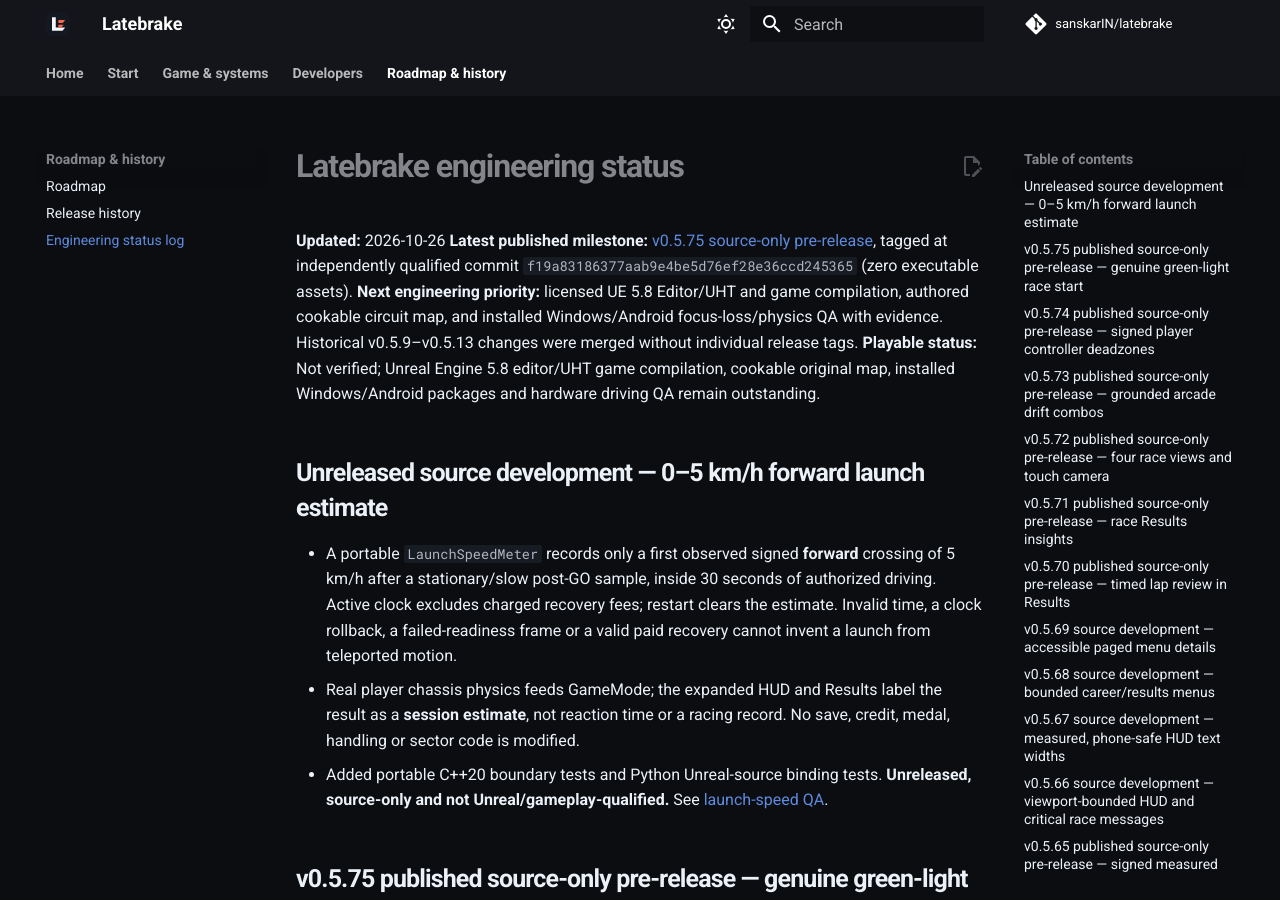
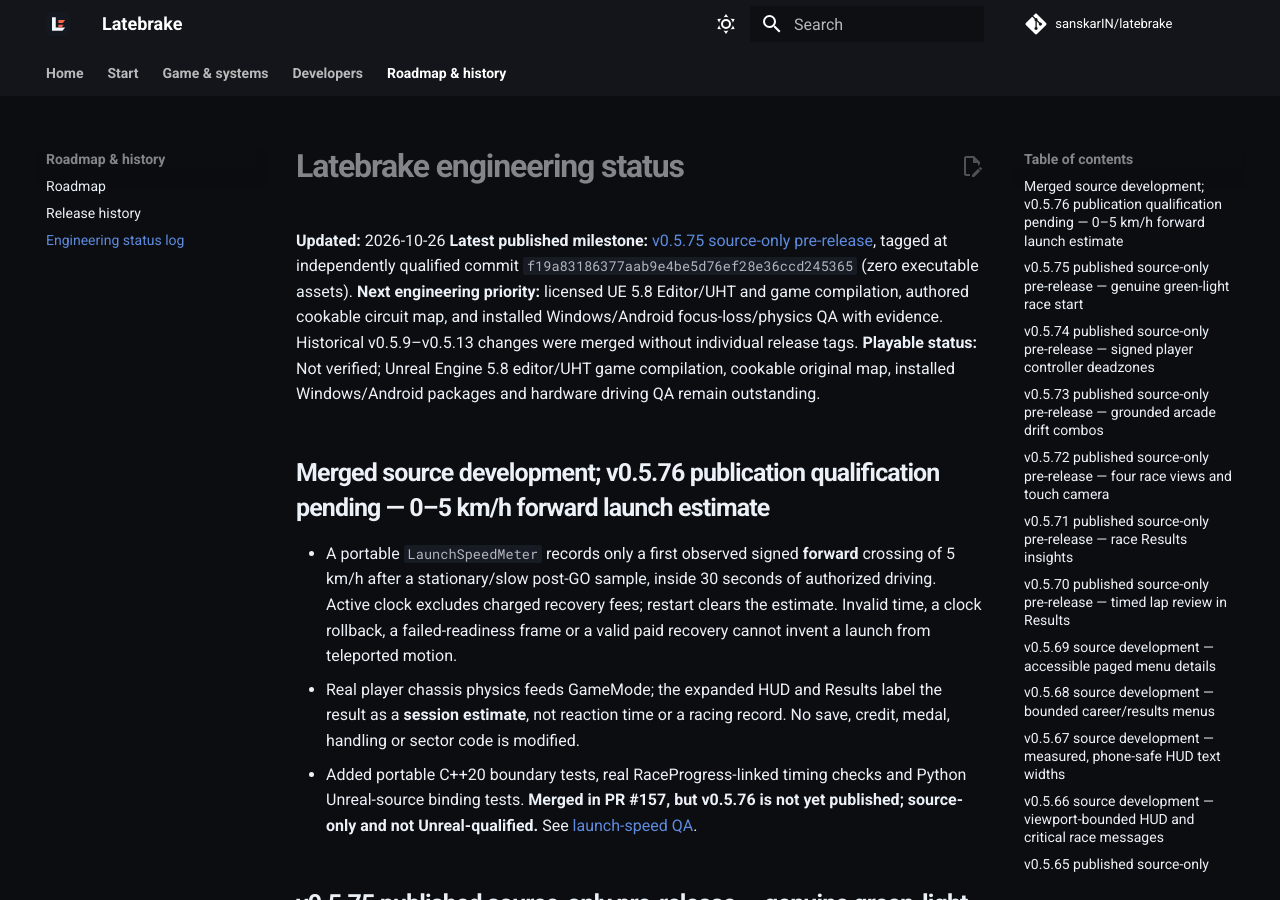
Before and after one commit to sanskarIN/latebrake, an MkDocs documentation site: the page built from docs/STATUS.md, in a window 1280 px wide and 900 px high. Built offline with MkDocs 1.6.1 and Material for MkDocs 9.7.7, drawn with Linux system fonts in a browser that asks for light colours; comment, search, counter and statistics services are not loaded.

Commit message:
docs(release): stage v0.5.76 qualification without claiming publication

```diff
--- a/docs/STATUS.md
+++ b/docs/STATUS.md
@@ -5,7 +5,7 @@
 **Next engineering priority:** licensed UE 5.8 Editor/UHT and game compilation, authored cookable circuit map, and installed Windows/Android focus-loss/physics QA with evidence. Historical v0.5.9–v0.5.13 changes were merged without individual release tags.
 **Playable status:** Not verified; Unreal Engine 5.8 editor/UHT game compilation, cookable original map, installed Windows/Android packages and hardware driving QA remain outstanding.
 
-## Unreleased source development — 0–5 km/h forward launch estimate
+## Merged source development; v0.5.76 publication qualification pending — 0–5 km/h forward launch estimate
 
 - A portable `LaunchSpeedMeter` records only a first observed signed
   **forward** crossing of 5 km/h after a stationary/slow post-GO sample,
@@ -16,8 +16,9 @@
 - Real player chassis physics feeds GameMode; the expanded HUD and Results
   label the result as a **session estimate**, not reaction time or a racing
   record. No save, credit, medal, handling or sector code is modified.
-- Added portable C++20 boundary tests and Python Unreal-source binding
-  tests. **Unreleased, source-only and not Unreal/gameplay-qualified.**
+- Added portable C++20 boundary tests, real RaceProgress-linked timing
+  checks and Python Unreal-source binding tests. **Merged in PR #157,
+  but v0.5.76 is not yet published; source-only and not Unreal-qualified.**
   See [launch-speed QA](LAUNCH_SPEED_QA.md).
 
 ## v0.5.75 published source-only pre-release — genuine green-light race start
```
